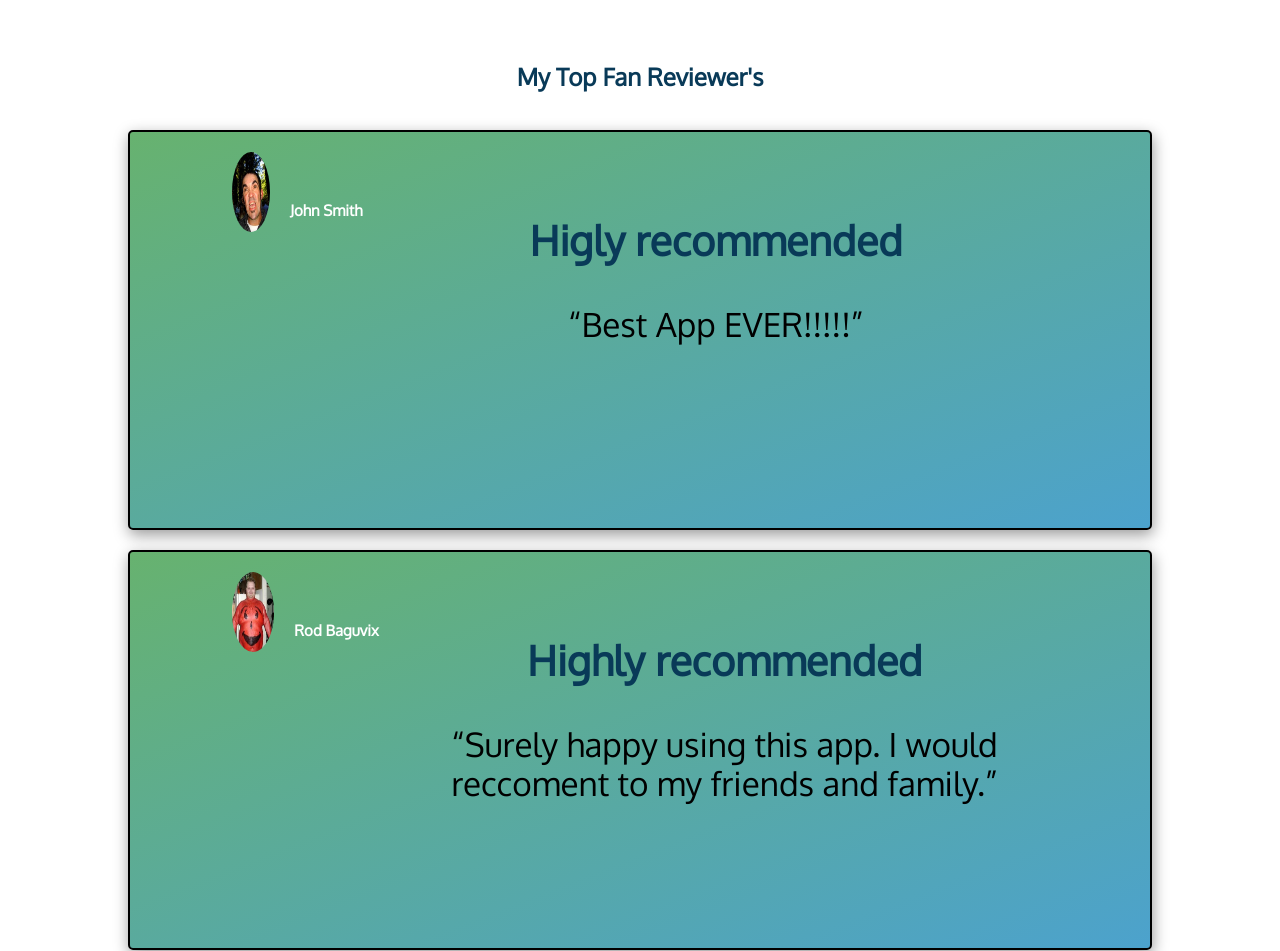
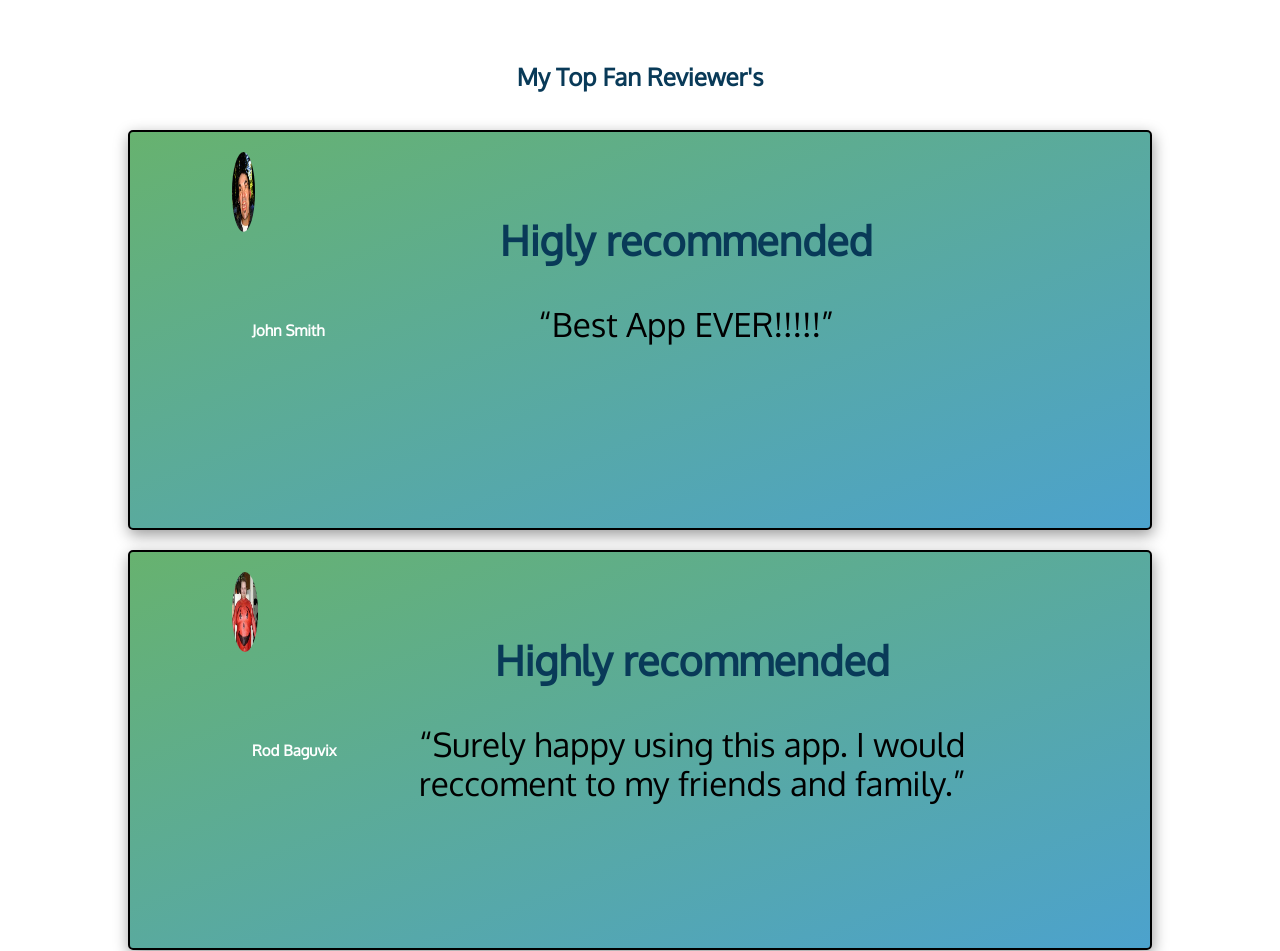
Before and after one commit to astro980/edit-project-2, a plain HTML site: page index.html in a window 1280 px wide. Shown: the part 2940-3891 px from the top of the page. Drawn offline with Linux system fonts and the light colour scheme.

Commit message:
Update style.css

```diff
--- a/css/style.css
+++ b/css/style.css
@@ -331,7 +331,7 @@ footer-nav li {
     }
     .review__tag--content1 {
         display: flex;
-        flex-direction: column wrap;
+        flex-direction: column;
     }
     .review__tag--content1 h2{
         margin-left: 20px;
```
